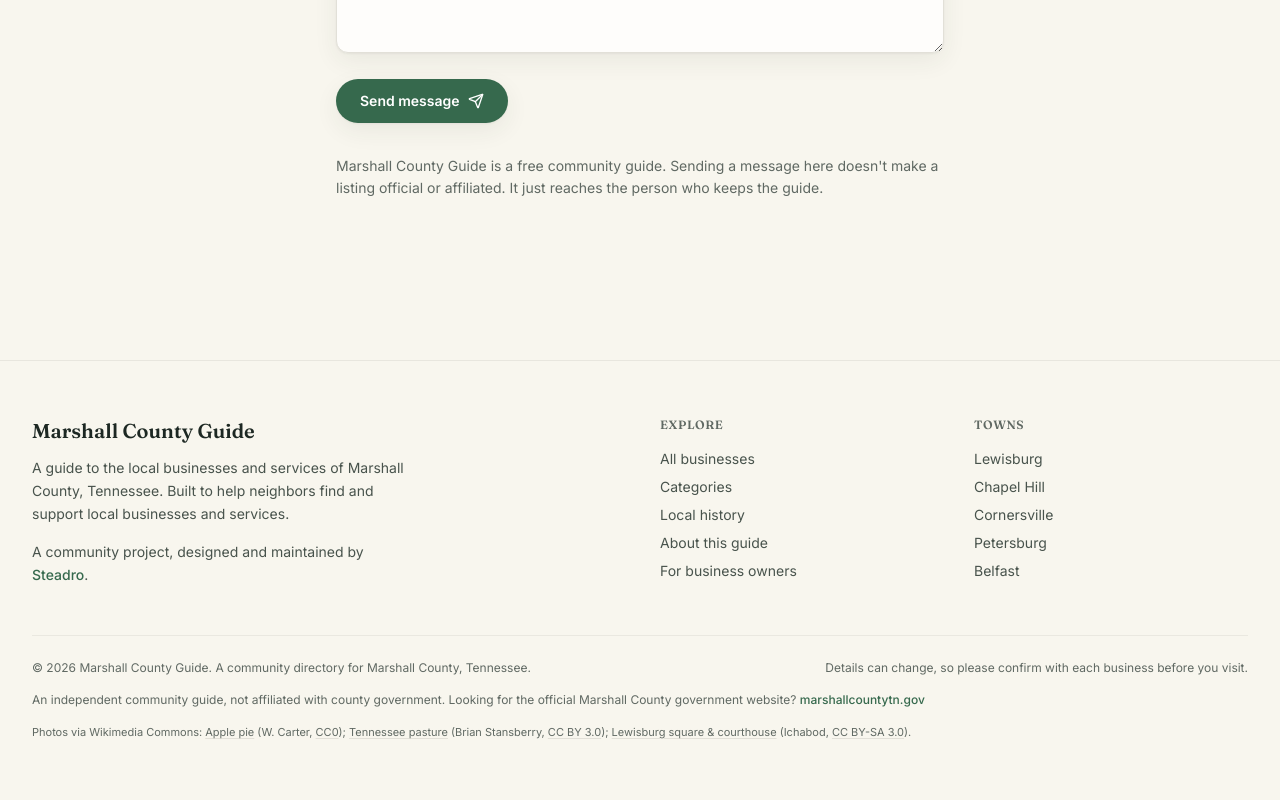
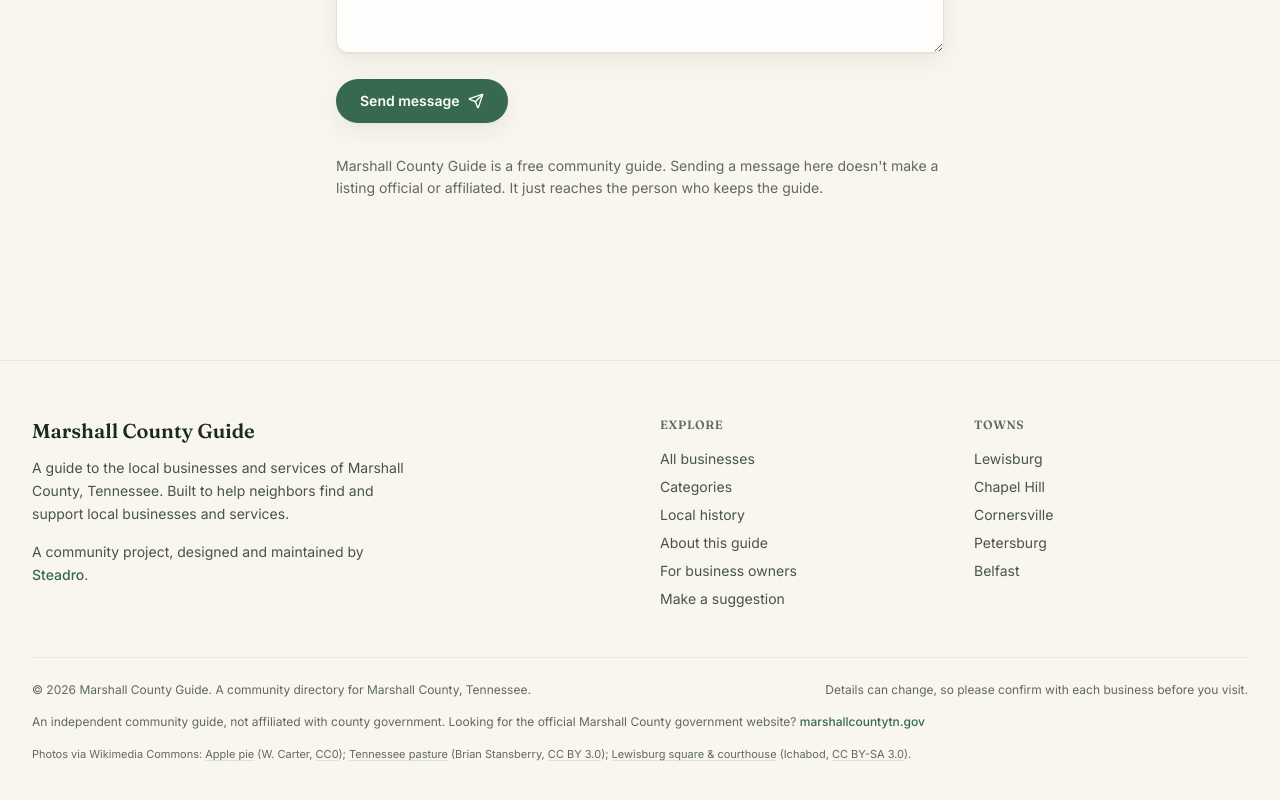
Before and after one commit to Steadro/marshall-county-guide, a Next.js app: page /contact in a window 1280 px wide. Shown: the part 751-1551 px from the top of the page. Built offline with nearby package versions, Linux system fonts and the light colour scheme; no server answers; a web font is replaced by a local one.

Commit message:
feat(submissions): add 'Make a suggestion' type (SUGGESTION kind, contact topic, footer link, admin label)

```diff
--- a/app/admin/(protected)/intake/[id]/page.tsx
+++ b/app/admin/(protected)/intake/[id]/page.tsx
@@ -14,6 +14,7 @@ const KIND_LABELS: Record<string, string> = {
   WEBMASTER: "Webmaster note",
   UPDATE: "Update request",
   REMOVAL: "Removal request",
+  SUGGESTION: "Suggestion",
   OTHER: "Other",
 };
 
--- a/app/admin/(protected)/intake/page.tsx
+++ b/app/admin/(protected)/intake/page.tsx
@@ -18,6 +18,7 @@ const KIND_LABELS: Record<string, string> = {
   WEBMASTER: "Webmaster",
   UPDATE: "Update",
   REMOVAL: "Removal",
+  SUGGESTION: "Suggestion",
   OTHER: "Other",
 };
 
--- a/app/contact/page.tsx
+++ b/app/contact/page.tsx
@@ -8,7 +8,7 @@ export const metadata: Metadata = {
   alternates: { canonical: "/contact" },
 };
 
-const TOPICS: ContactTopic[] = ["update", "remove", "other"];
+const TOPICS: ContactTopic[] = ["update", "remove", "suggestion", "other"];
 
 const HEADINGS: Record<ContactTopic, { eyebrow: string; title: string; blurb: string }> = {
   update: {
@@ -28,6 +28,12 @@ const HEADINGS: Record<ContactTopic, { eyebrow: string; title: string; blurb: st
     title: "Ask us to remove a listing",
     blurb:
       "To protect businesses from bad-faith requests, we remove a listing only when its official Google or Facebook page shows it's permanently closed. Tell us which listing and link that page.",
+  },
+  suggestion: {
+    eyebrow: "Make a suggestion",
+    title: "Make a suggestion",
+    blurb:
+      "Have an idea to make the guide better? A feature, a section, a town, or something we should cover. We'd love to hear it.",
   },
   other: {
     eyebrow: "Report a problem",
--- a/components/ContactForm.tsx
+++ b/components/ContactForm.tsx
@@ -7,6 +7,7 @@ import type { ContactTopic } from "@/lib/site";
 const TOPIC_OPTIONS: { value: ContactTopic; label: string }[] = [
   { value: "update", label: "Wrong or outdated info" },
   { value: "remove", label: "Business has closed / remove it" },
+  { value: "suggestion", label: "Make a suggestion" },
   { value: "other", label: "Something else" },
 ];
 
@@ -15,6 +16,7 @@ const MESSAGE_HINT: Record<ContactTopic, string> = {
   update: "What's changed? Hours, phone, address, website, a better description…",
   add: "Tell us the business or service name, the town, and anything else you know (website, phone, what they do).",
   remove: "Which listing? Please include a link to its Google or Facebook page showing it's permanently closed.",
+  suggestion: "What would make the guide more useful? A feature, a section, a town, something we should cover.",
   other: "How can we help?",
 };
 
--- a/components/Footer.tsx
+++ b/components/Footer.tsx
@@ -82,6 +82,11 @@ export function Footer() {
                 For business owners
               </Link>
             </li>
+            <li>
+              <Link href="/contact?topic=suggestion" className="text-ink-soft hover:text-pine">
+                Make a suggestion
+              </Link>
+            </li>
           </ul>
         </div>
 
--- a/lib/site.ts
+++ b/lib/site.ts
@@ -27,7 +27,7 @@ export const contactEmail = "kyle@steadro.com";
 // temporary acquisition CTA (IntakeCta) and the prominent "add" links point here.
 export const addBusinessPath = "/add-business";
 
-export type ContactTopic = "update" | "add" | "remove" | "other";
+export type ContactTopic = "update" | "add" | "remove" | "suggestion" | "other";
 
 /**
  * Build a link to the on-site contact form, optionally preset with a topic and
--- a/lib/submissions.ts
+++ b/lib/submissions.ts
@@ -53,6 +53,7 @@ export const TOPIC_TO_KIND: Record<string, SubmissionKind> = {
   update: "UPDATE",
   add: "BUSINESS_INTAKE",
   remove: "REMOVAL",
+  suggestion: "SUGGESTION",
   other: "WEBMASTER",
 };
 
```
Also changed, not shown: 2 other files (tests, documents, lock files or other folders).
